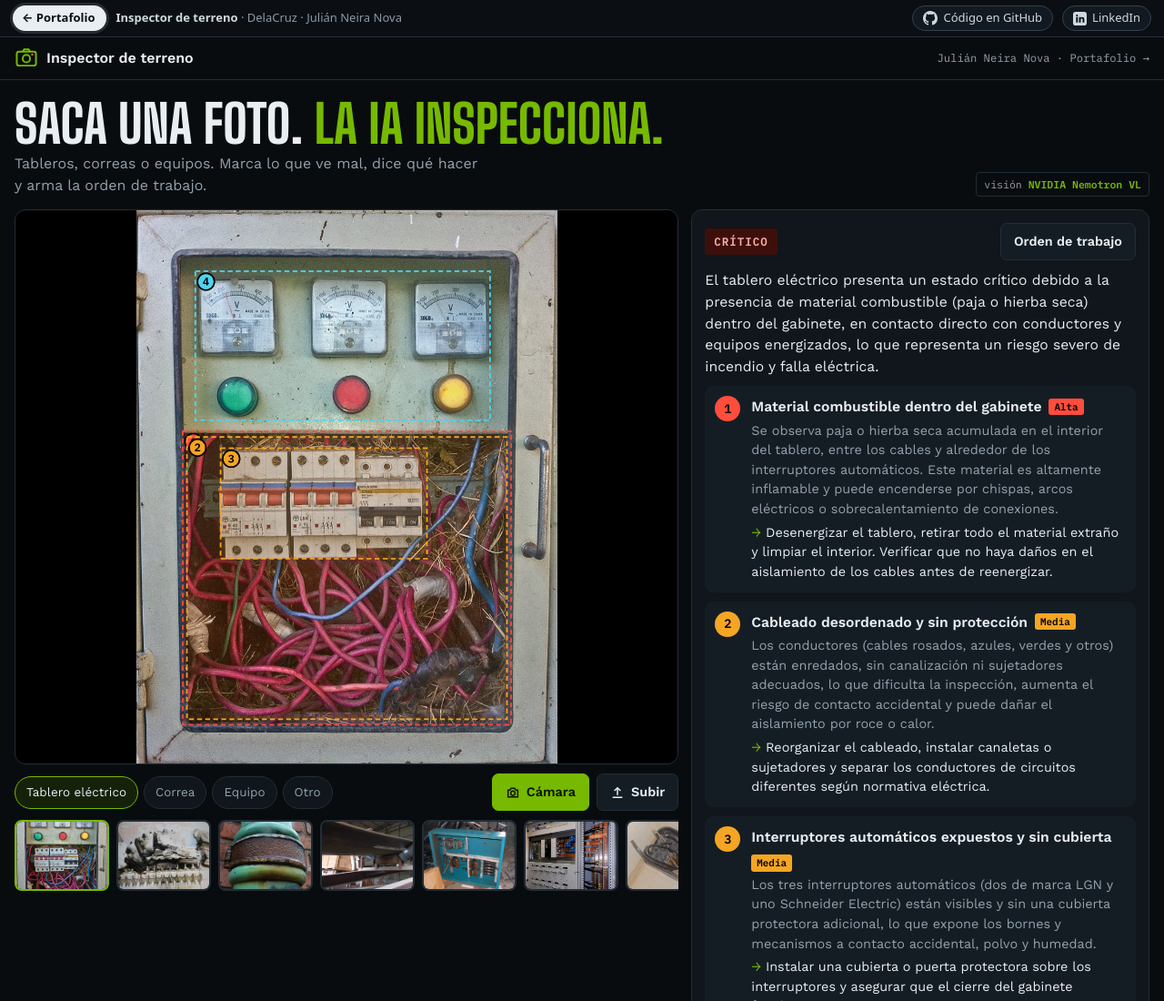
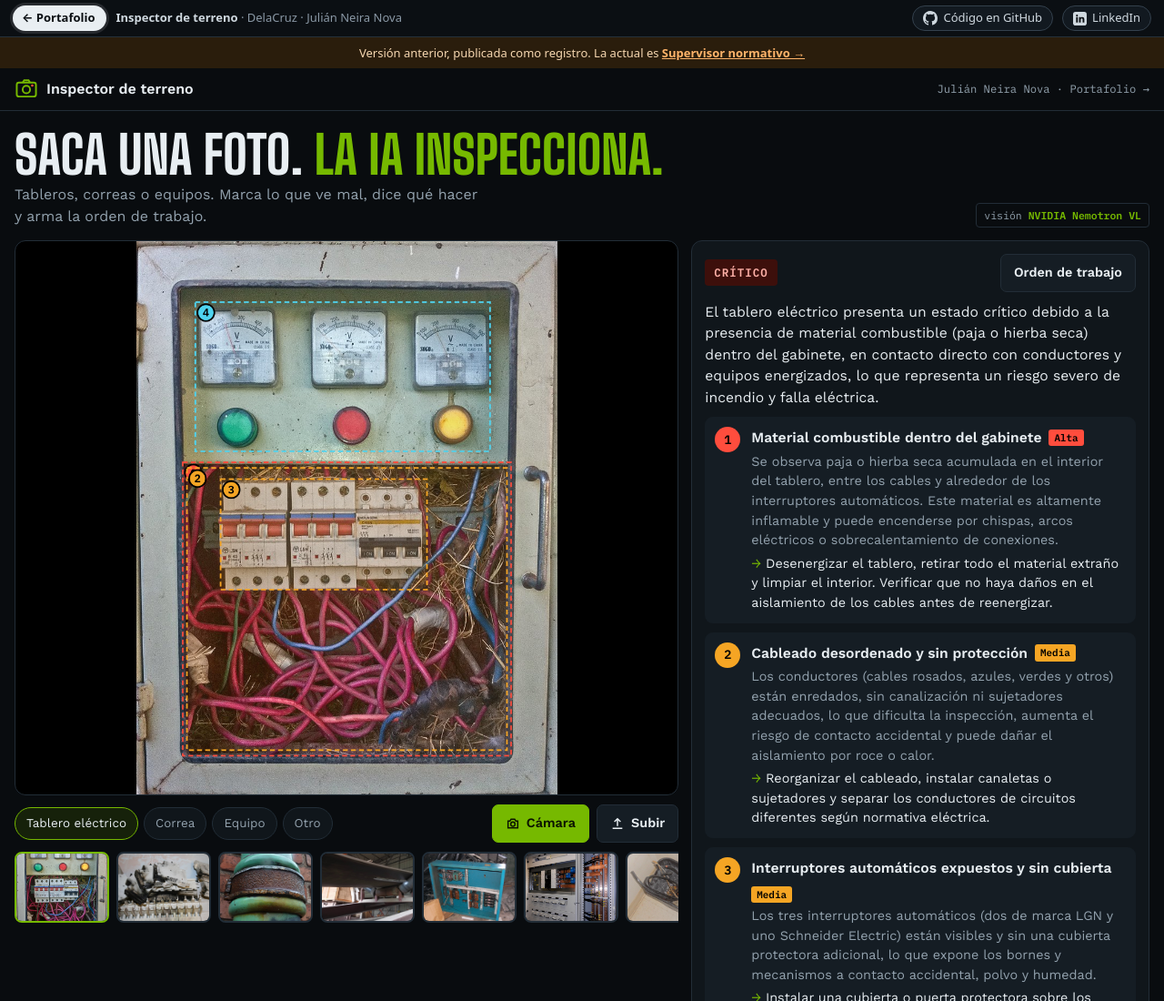
Before and after one commit to JSNN15/inspector, a plain HTML site: page index.html in a window 1280 px wide. Shown: the top 1100 px of the page at 91% size. Drawn offline with nearby package versions, Linux system fonts and the light colour scheme.

Commit message:
Aviso de versión anterior: la actual es Supervisor normativo

```diff
--- a/index.html
+++ b/index.html
@@ -722,6 +722,7 @@
       >
     </div>
     <!--/jnbar-->
+    <div class="vant" style="background:#2a1d0c;color:#f6d7b0;font:500 13px/1.4 system-ui,sans-serif;padding:8px 14px;text-align:center">Versión anterior, publicada como registro. La actual es <a href="../supervisor/" style="color:#ffb46a;font-weight:700">Supervisor normativo →</a></div>
     <nav>
       <div class="in">
         <a class="brand" href="./"
```
